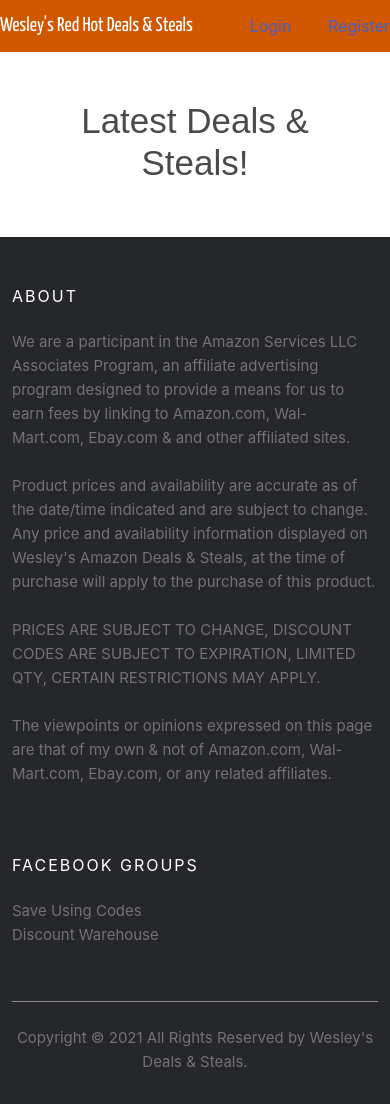
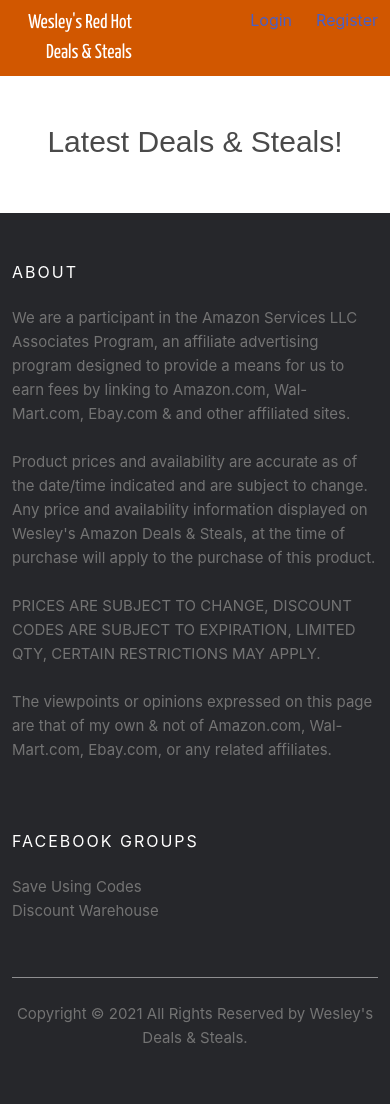
Before and after one commit to seawolfsoftware/wesleysdeals, a Django app: page / in a window 390 px wide. After the commit the page ends 1044 px from the top, so only its background shows below. Run offline with Django 3.2, Linux system fonts and the light colour scheme; data that the repository does not hold is empty; some web fonts are replaced.

Commit message:
save formatting state

```diff
--- a/register/templates/registration/login.html
+++ b/register/templates/registration/login.html
@@ -13,7 +13,7 @@
 
 {% block body %}
 <div class="container">
-	<div id="headline">Login</div>
+	<div id="login-header">Login</div>
 
 	<div id="form-container">
 		<form method="post" class="from-group">
--- a/templates/main/base.html
+++ b/templates/main/base.html
@@ -27,19 +27,39 @@
 
         <nav id="custom_navbar" class="navbar is-info">
 
-                <a id="brand-link" href="/" >
-                    <div id="brand">Wesley's Red Hot Deals & Steals</div>
-                </a>
+            <div class="container">
+                <div class="row">
+                    <div class="col list-item">
+                         <a id="brand-link" href="/" >
+                            <div id="brand">Wesley's Red Hot Deals & Steals</div>
+                        </a>
+                    </div>
+
+                    <div class="col list-item col-md-auto">
+
+                    </div>
+
+                    {% if user.is_authenticated %}
 
 
-            {% if user.is_authenticated %}
+                        <div class="col col-lg-2 list-item justify-content-end">
+                            {{user.username}}
+                        </div>
 
-                    <div class="col list-item">{{user.username}}<a href="/logout">Logout</a></div>
+                        <div class="col col-lg-2 list-item justify-content-end">
+                            <button type="button" class="btn btn-light">
+                                 <a href="/logout">Logout</a>
+                            </button>
+                        </div>
+
+
+                </div>
+            </div>
+
+
                 {% else %}
                      <div class="col list-item"><a href="/login">Login</a></div>
                      <div class="col list-item"><a href="/register">Register</a></div>
-
-
 
             {% endif %}
 
--- a/templates/main/home.html
+++ b/templates/main/home.html
@@ -71,16 +71,6 @@
                             <a id="register-for-code" href="{% url 'register' %}">
                                 Register for Code
 
-                                <script src="https://unpkg.com/@lottiefiles/lottie-player@latest/dist/lottie-player.js">
-                                </script>
-                                <lottie-player id="hr-lottie"
-                                                src="https://assets5.lottiefiles.com/packages/lf20_NzYmoW.json"
-                                               background="transparent"
-                                               speed="2"
-                                                style="height: 75px"
-                                               loop
-                                               autoplay>
-                                </lottie-player>
                             </a>
 
 
--- a/wesleysdeals/static/css/base.css
+++ b/wesleysdeals/static/css/base.css
@@ -79,6 +79,12 @@
     margin-bottom:30px
   }
 }
+
+
+
+
+
+
 @media (max-width:767px)
 {
   .site-footer
@@ -90,6 +96,12 @@
     text-align:center
   }
 }
+
+
+
+
+
+
 .social-icons
 {
   padding-left:0;
@@ -160,6 +172,9 @@
     margin-right:0;
     font-weight:600
   }
+
+
+
 }
 
 
@@ -187,6 +202,7 @@
     font-family: 'Yanone Kaffeesatz', sans-serif;
     font-size: 20px;
     color: white;
+    width: 120px;
 }
 
 
--- a/wesleysdeals/static/css/home.css
+++ b/wesleysdeals/static/css/home.css
@@ -26,7 +26,7 @@
         margin-left: auto;
         margin-right: auto;
         text-align: center;
-        font-size: 35px;
+        font-size: 30px;
         margin-bottom: 5px;
         font-family: 'Recursive', sans-serif;
 }
--- a/wesleysdeals/static/css/login.css
+++ b/wesleysdeals/static/css/login.css
@@ -15,7 +15,7 @@
 
 }
 
-#headline {
+#login-header {
     font-size: 45px;
     font-family: 'Yanone Kaffeesatz', sans-serif;
     text-align: left;
```
Also changed, not shown: media/images/paper-towels.jpg (added). Lines whose indentation alone changed are shown as unchanged.
